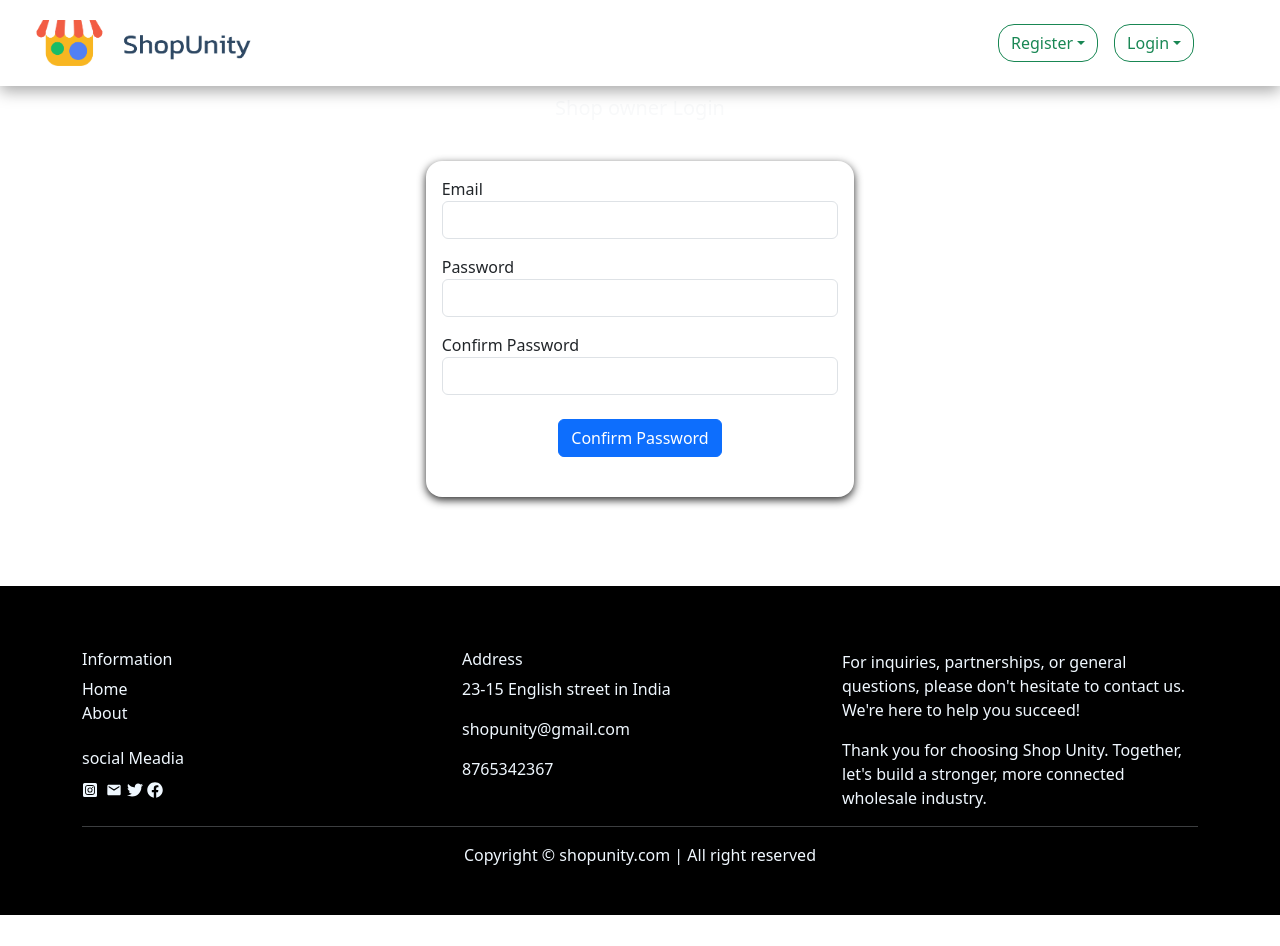
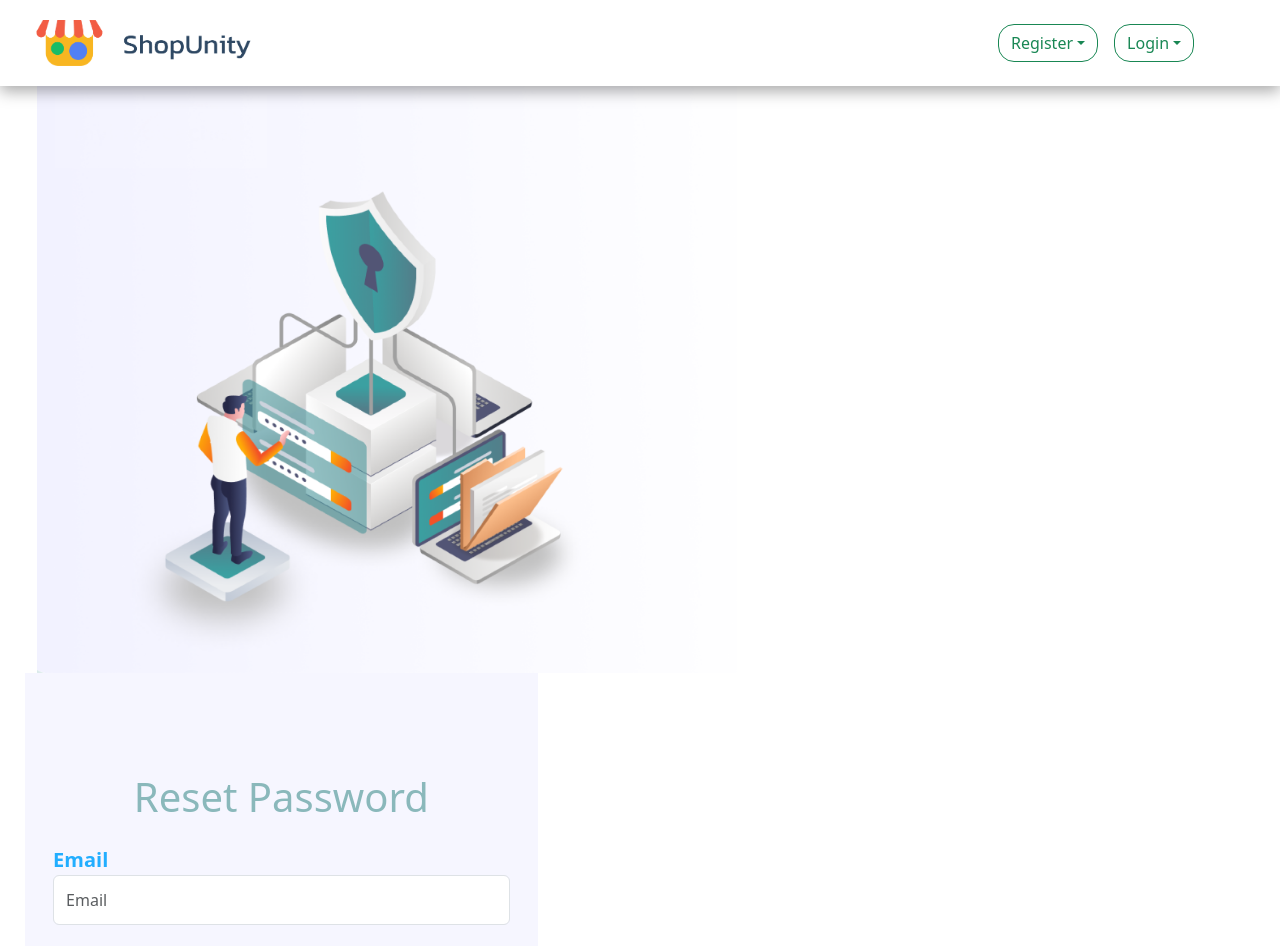
Before and after one commit to soumyasics/ShopUnity, a React (Create React App) app in the folder client/: page /shopunity/shopownerforgotpaswd in a window 1280 px wide. Shown: the top 946 px of the page. Before the commit the page ends 915 px from the top, so only its background shows below. Built offline with nearby package versions, Linux system fonts and the light colour scheme.

Commit message:
'shopownerforgetpswd'

```diff
--- a/client/src/Pages/Admin/LandingPage.js
+++ b/client/src/Pages/Admin/LandingPage.js
@@ -7,7 +7,7 @@ import "./landing.css";
 import Form from "react-bootstrap/Form";
 import { Row, Col, Container } from "react-bootstrap";
 import logoimg from "../../images/LOGO SHOP UNITY-1.png";
-
+import landingimg from "../../images/landingvdo.mp4";
 function LandingPage() {
   const navigate = useNavigate();
 
@@ -108,9 +108,15 @@ function LandingPage() {
         </div>
       </Navbar>
       <div className="navshadow">
-        <div id="home" className="shopunitytittle_main">
-          <h5 className="shopunitytittle">ShopUnity</h5>
+        <div>
+          <Row>
+            <Col></Col>
+            <Col>
+
+            </Col>
+          </Row>
         </div>
+
       </div>
       <div id="about" className="container mt-5 pt-5">
         <Row>
--- a/client/src/Pages/Admin/landing.css
+++ b/client/src/Pages/Admin/landing.css
@@ -4,23 +4,20 @@
     border-radius: 12px;
 }
 .navshadow{
-    background-image: url("http://wallpapercave.com/wp/wp1877577.jpg");
+
     height: 750px;
-background-repeat: no-repeat;
-background-size: cover;
+    background-repeat: no-repeat;
+    background-size: cover;
 
 }
 .shopunitytittle{
     position: absolute;
     right:60%;
-    top:450px;
+    top:350px;
     font-size: 65px;
     left: 15%;
 }
-.shopunitytittle_main{
-    position: relative;
 
-}
  a{
     text-decoration: none;
     color: black;
@@ -37,3 +34,11 @@ background-size: cover;
 #contact{
     padding: 3% 20%;
 }
+h5{
+    margin-bottom: 5;
+}
+.landingvdo{
+    height: 90vh;
+    width: 80%;
+    margin-top: 5;
+}
--- a/client/src/Pages/ShopOwner/ShopOwnerRegistration.js
+++ b/client/src/Pages/ShopOwner/ShopOwnerRegistration.js
@@ -14,8 +14,12 @@ function ShopOwnerRegistration() {
     shopowneremail: "",
     shopowneraddress: "",
     shopregistrationnumber: " ",
-    shoplisence: "",
     shopownerpassword: "",
+    shopownerconfirmpassword: "",
+    shopownerdistrict: "",
+    shopownercity: "",
+    shopownerpincode: "",
+    shoplisence: ""
   });
 
   const [errors, setErrors] = useState({
@@ -25,8 +29,12 @@ function ShopOwnerRegistration() {
     shopowneremail: "",
     shopowneraddress: "",
     shopregistrationnumber: " ",
-    shoplisence: "",
     shopownerpassword: "",
+    shopownerconfirmpassword: "",
+    shopownerdistrict: "",
+    shopownercity: "",
+    shopownerpincode: "",
+    shoplisence: ""
   });
 
   const handleInputChange = (e) => {
@@ -108,6 +116,10 @@ function ShopOwnerRegistration() {
       data.shopowneraddress &&
       data.shopregistrationnumber &&
       data.shopownerpassword &&
+      data.shopownerconfirmpassword &&
+      data.shopownerdistrict &&
+      data.shopownercity &&
+      data.shopownerpincode &&
       data.shoplisence
     ) {
       formValid = true;
@@ -297,7 +309,48 @@ function ShopOwnerRegistration() {
                 </div>
               )}
             </div>
-
+            <div className="input-box">
+              <div className="label">
+                {" "}
+                <label className="text-light">Confirm Password</label>{" "}
+              </div>
+              <input
+                type="password"
+                className="form-control m-2"
+                placeholder="shopownerpassword"
+                value={data.shopownerpassword}
+                name="shopownerpassword"
+                onChange={handleInputChange}
+              />
+              </div>
+              <div className="input-box">
+              <div className="label">
+                {" "}
+                <label className="text-light">City</label>{" "}
+              </div>
+              <input
+                type="password"
+                className="form-control m-2"
+                placeholder="shopownerCity"
+                value={data.shopownerpassword}
+                name="shopownerpassword"
+                onChange={handleInputChange}
+              />
+              </div>
+              <div className="input-box">
+              <div className="label">
+                {" "}
+                <label className="text-light">Pincode</label>{" "}
+              </div>
+              <input
+                type="password"
+                className="form-control m-2"
+                placeholder="shopownerpassword"
+                value={data.shopownerpassword}
+                name="shopownerpassword"
+                onChange={handleInputChange}
+              />
+              </div>
             <div className="mt-3">
               {" "}
               <label className="text-light">Shop Lisence</label>{" "}
--- a/client/src/Pages/ShopOwner/ShopownerForgot.js
+++ b/client/src/Pages/ShopOwner/ShopownerForgot.js
@@ -1,10 +1,11 @@
 import React, { useState } from "react";
 import Container from "react-bootstrap/Container";
 import Row from "react-bootstrap/Row";
+import Col from "react-bootstrap/Col";
 import "./shopowner.css";
 import { Link, useNavigate } from "react-router-dom";
 import axiosInstance from "../../APIS/axiosinstatnce";
-
+import forgot from '../../images/shopownerforgetpswd.png';
 function ShopownerForgot() {
   const [data, setData] = useState({
     email: "",
@@ -77,32 +78,32 @@ function ShopownerForgot() {
 
   return (
     <div className=" pt-5">
-      <h5 className="text-center pt-5 text-light">Shop owner Login</h5>
-      <Container>
+
+
+        <div className="container-fluid">
         <Row className="shop_login_main">
-          <div className="container">
-            <div
-              className=""
-              style={{
-                margin: "1% 30%",
-                boxShadow: " rgba(0, 0, 0, 0.84) 0px 3px 8px",
-                borderRadius: "16px",
-              }}
-            >
+          <Col classname='col-7'>
+            <img className="forgot" src={forgot} alt=''></img>
+          </Col>
+          <Col className="col-5">
+          <div>
+            <div classname='forgetpswd' >
+            <h1 className="text-center reset">Reset Password</h1>
               <form onSubmit={handleSubmit} className="p-3" st>
                 <div className="mb-3">
-                  <label className="" htmlFor="form-controler-email">
+                  <label className="forgotlabel" htmlFor="form-controler-email">
                     Email
-                  </label>
+                  </label>{' '}
                   <input
                     type="email"
                     className="form-control form-input"
                     id="form-controler-email"
-                    placeholder=""
+                    placeholder="Email"
                     required=""
                     onChange={handleInputChange}
                     name="email"
                     value={data.email}
+
                   />
                   {errors.email && (
                     <div className="text-danger">{errors.email}</div>
@@ -110,14 +111,14 @@ function ShopownerForgot() {
                   <span className="glyphicon form-control-feedback" />
                 </div>
                 <div className="form-group has-feedback" id="form-group">
-                  <label className="" htmlFor="form-controler-password">
-                    Password
+                  <label className="forgotlabel" htmlFor="form-controler-password">
+                   New Password
                   </label>
                   <input
                     type="password"
-                    className="form-control form-input"
-                    id="form-controler-password m-3"
-                    placeholder=""
+                    className="form-control "
+                    id="form-controler-email"
+                    placeholder="New Password"
                     required=""
                     name="password"
                     onChange={handleInputChange}
@@ -130,14 +131,14 @@ function ShopownerForgot() {
                 </div>
 
                 <div className="form-group has-feedback" id="form-group">
-                  <label className=" mt-3" htmlFor="form-controler-password">
+                  <label className="forgotlabel mt-3" htmlFor="form-controler-password">
                     Confirm Password
                   </label>
                   <input
                     type="password"
-                    className="form-control form-input"
-                    id="form-controler-password m-3"
-                    placeholder=""
+                    className="form-control"
+                    id="form-controler-email"
+                    placeholder="Confirm Password"
                     required=""
                     name="confirmpassword"
                     onChange={handleInputChange}
@@ -149,16 +150,17 @@ function ShopownerForgot() {
                   <span className="glyphicon form-control-feedback" />
                 </div>
 
-                <div className="text-center">
-                  <button type="submit" className="btn btn-primary m-4">
-                    Confirm Password
+                <div >
+                  <button type="submit" className="btn btn-primary mt-5" id='submitbtn'>
+                    Submit
                   </button>
                 </div>
               </form>
             </div>
           </div>
+          </Col>
         </Row>
-      </Container>
+        </div>
     </div>
   );
 }
--- a/client/src/Pages/ShopOwner/shopowner.css
+++ b/client/src/Pages/ShopOwner/shopowner.css
@@ -107,3 +107,38 @@ border-radius: 8px;
 .shop-owner-pending-list-page{
   overflow-x: hidden;
 }
+
+.forgot{
+  height: 600px;
+  width: 700px;
+}
+.text-center{
+  margin-top: 100px;
+  color:rgba(19, 152, 204, 0.664)violet ;
+}
+
+.forgotpswd{
+  background-color: rgba(128, 128, 128, 0.507);
+}
+.form-control form-input{
+  height: 25px;
+}
+#submitbtn{
+  height: 50px;
+  width: 620px;
+  font-size: 20px;
+}
+#form-controler-email{
+  height: 50px;
+}
+.forgotlabel{
+  color: rgba(0, 162, 255, 0.863);
+  font-size: 20px;
+  font-weight: bold;
+}
+.col-5{
+  background-color: rgba(246,246,255,255);
+}
+.reset{
+ color:#8ab8bb
+}
```
Also changed, not shown: client/src/images/shopownerforgetpswd.png (added), 1 other file (tests, documents, lock files or other folders).
